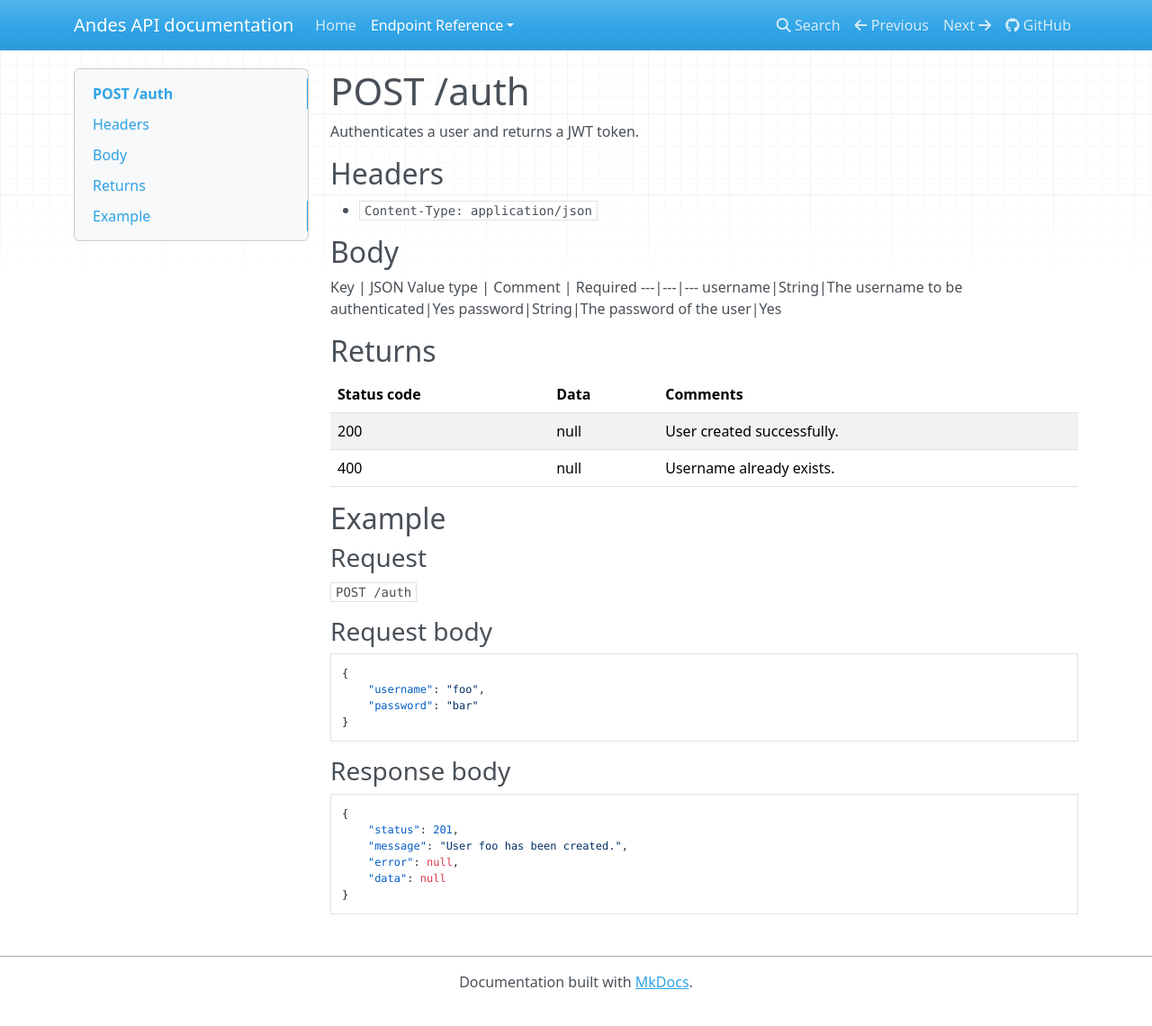
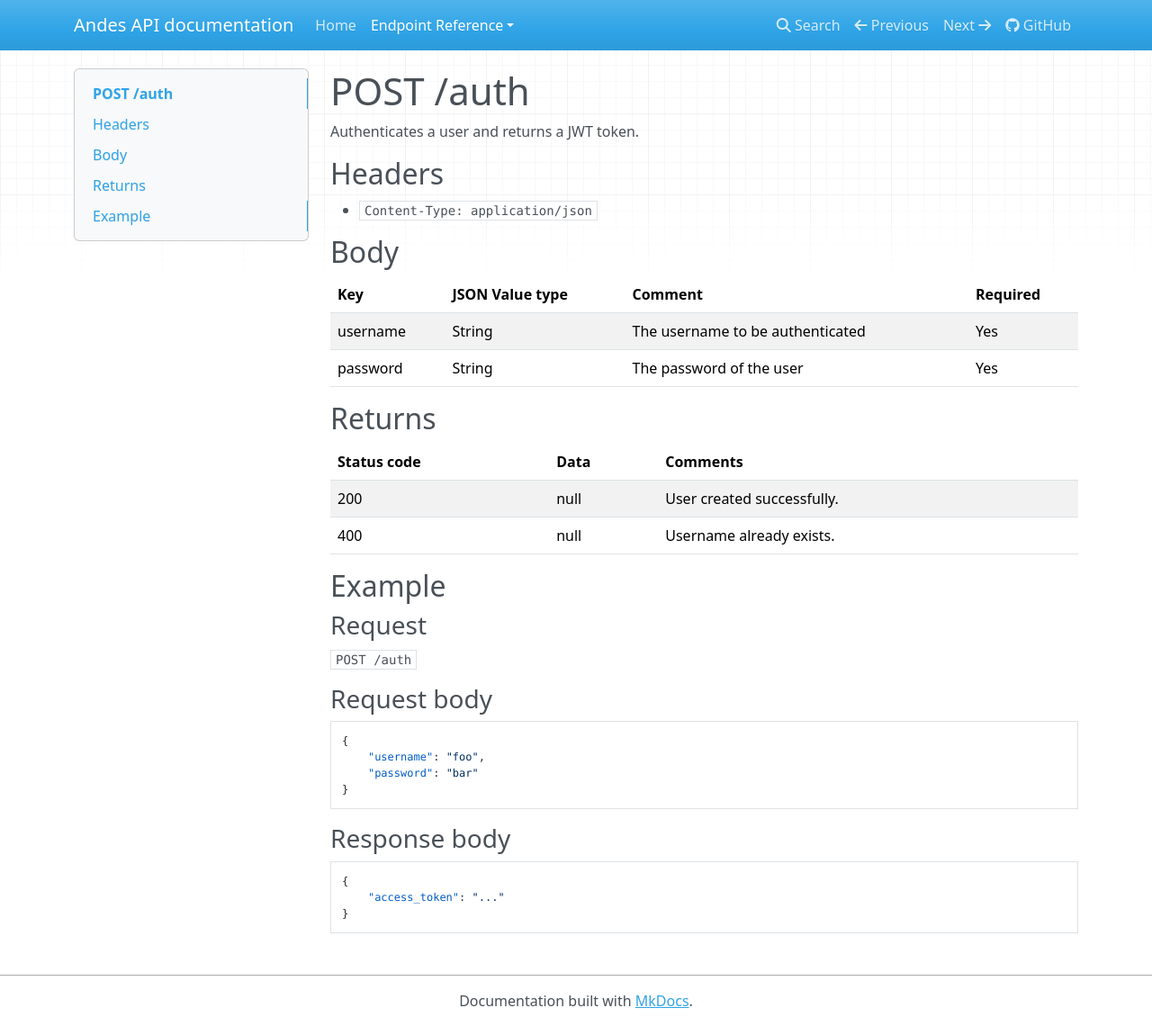
Before and after one commit to obitech/andes, an MkDocs documentation site: the page built from docs/docs/endpoints/user/auth/post.md, in a window 1280 px wide and 1140 px high. Shown: the whole window at 90% size. Built offline with MkDocs 1.6.1, drawn with Linux system fonts in a browser that asks for light colours; nearby versions of some CDN libraries; old or Windows-style settings are respelled for this version of MkDocs.

Commit message:
Comments in Dockerfile, bootstrap script, added docker-py requirement, typo in auth/post doc

````diff
--- a/docs/docs/endpoints/user/auth/post.md
+++ b/docs/docs/endpoints/user/auth/post.md
@@ -6,7 +6,7 @@ Authenticates a user and returns a JWT token.
 
 ## Body
 Key | JSON Value type | Comment | Required
----|---|---
+---|---|---|---
 username|String|The username to be authenticated|Yes
 password|String|The password of the user|Yes
 
@@ -29,9 +29,6 @@ Status code | Data | Comments
 ### Response body
 ```json
 {
-    "status": 201,
-    "message": "User foo has been created.",
-    "error": null,
-    "data": null
+    "access_token": "..."
 }
 ```
````
Also changed, not shown: 4 other files.
